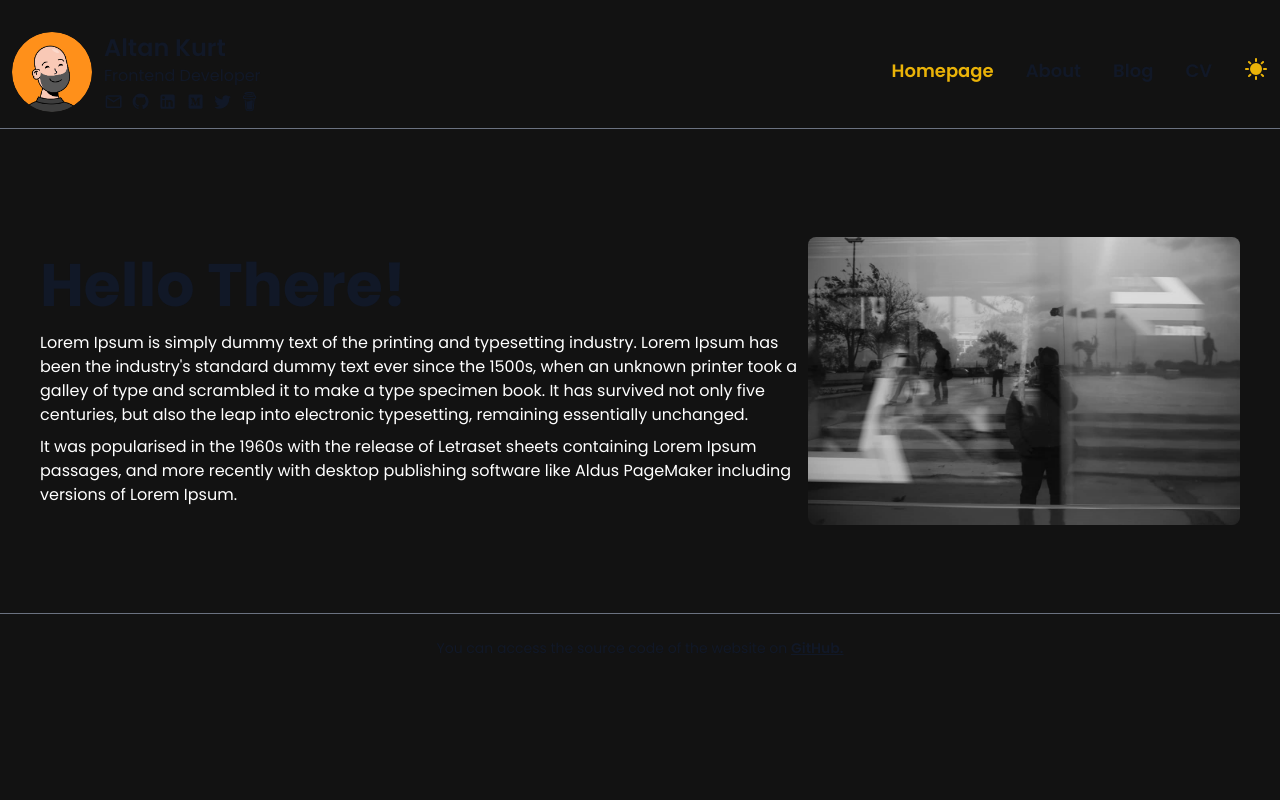
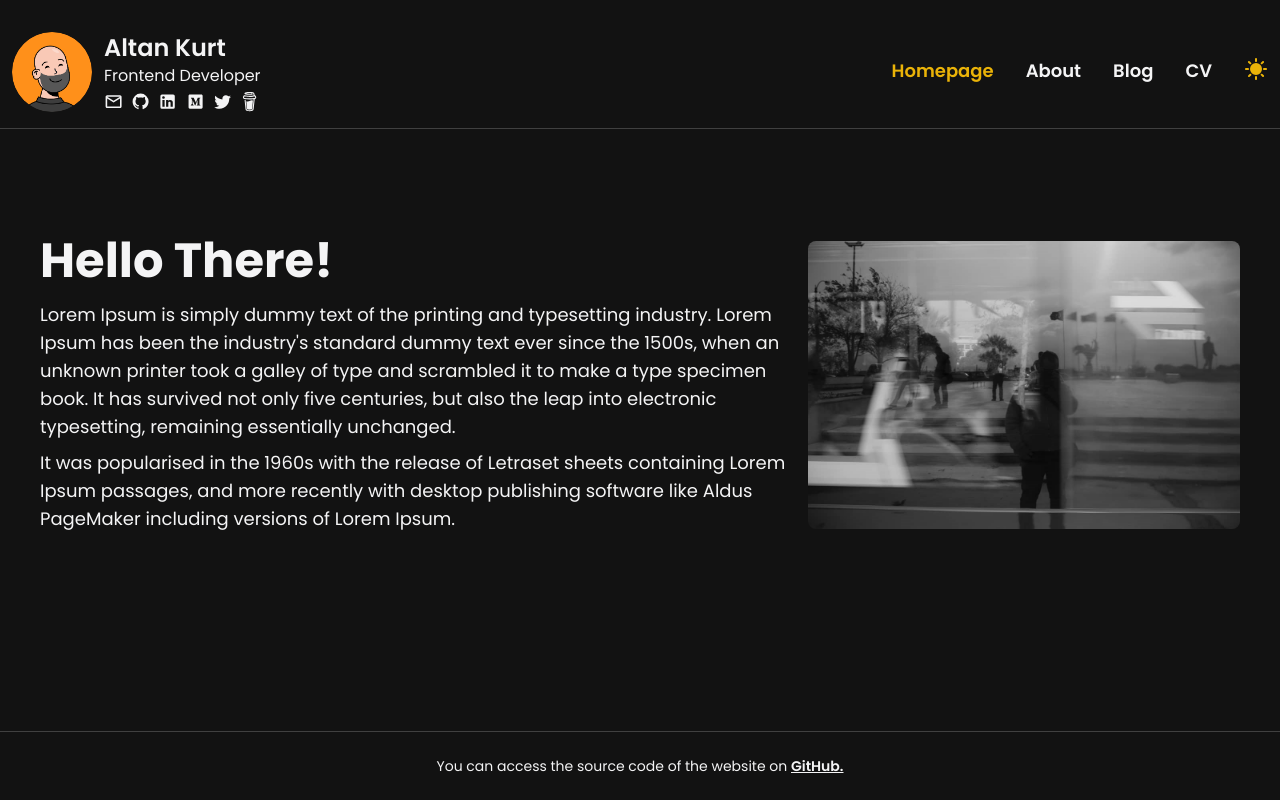
Before and after one commit to altankurt/altankurt.com, a Next.js app: page / in a window 1280 px wide. Built offline with nearby package versions, Linux system fonts and the light colour scheme.

Commit message:
feat: Add dark mode classes to global.css

```diff
--- a/src/styles/globals.css
+++ b/src/styles/globals.css
@@ -4,42 +4,42 @@
 
 @layer base {
   #root {
-    @apply bg-light-bg /*dark:bg-dark-bg*/ w-screen h-screen;
+    @apply bg-light-bg dark:bg-dark-bg w-screen h-screen;
   }
 }
 
 @layer components {
   .h1 {
-    @apply text-6xl font-bold text-light-text /*dark:text-dark-text*/;
+    @apply text-5xl font-bold text-light-text dark:text-dark-text;
   }
   .h2 {
-    @apply text-4xl font-bold text-light-text /*dark:text-dark-text*/;
+    @apply text-4xl font-bold text-light-text dark:text-dark-text;
   }
   .h3 {
-    @apply text-3xl font-semibold text-light-text /*dark:text-dark-text*/;
+    @apply text-3xl font-semibold text-light-text dark:text-dark-text;
   }
   .h4 {
-    @apply text-2xl font-semibold text-light-text /*dark:text-dark-text*/;
+    @apply text-2xl font-semibold text-light-text dark:text-dark-text;
   }
   .h5 {
-    @apply text-xl font-medium text-light-text /*dark:text-dark-text*/;
+    @apply text-xl font-medium text-light-text dark:text-dark-text;
   }
-  .container-inner {
-    @apply mx-auto w-full max-w-3xl xl:max-w-5xl;
+  .paragraph {
+    @apply text-color text-base sm:text-lg text-light-text dark:text-dark-text;
   }
 }
 
 @layer utilities {
   .text-color {
-    @apply text-light-text /*dark:text-dark-text*/;
+    @apply text-light-text dark:text-dark-text;
   }
 
   .bg-color {
-    @apply bg-light-bg /*dark:bg-dark-bg*/;
+    @apply bg-light-bg dark:bg-dark-bg;
   }
 
   .border-color {
-    @apply border-light-border /*dark:border-dark-border*/;
+    @apply border-light-border dark:border-dark-border;
   }
 
   .nav-active {
@@ -47,7 +47,7 @@
   }
 
   .nav-text {
-    @apply text-sm font-semibold sm:text-lg hover:text-primary transition-all;
+    @apply text-base font-semibold sm:text-lg hover:text-primary transition-all;
   }
 
   /* For Webkit-based browsers (Chrome, Safari and Opera) */
@@ -60,4 +60,10 @@
     -ms-overflow-style: none; /* IE and Edge */
     scrollbar-width: none; /* Firefox */
   }
+
+  html,
+  body,
+  #__next {
+    @apply h-full;
+  }
 }
```
